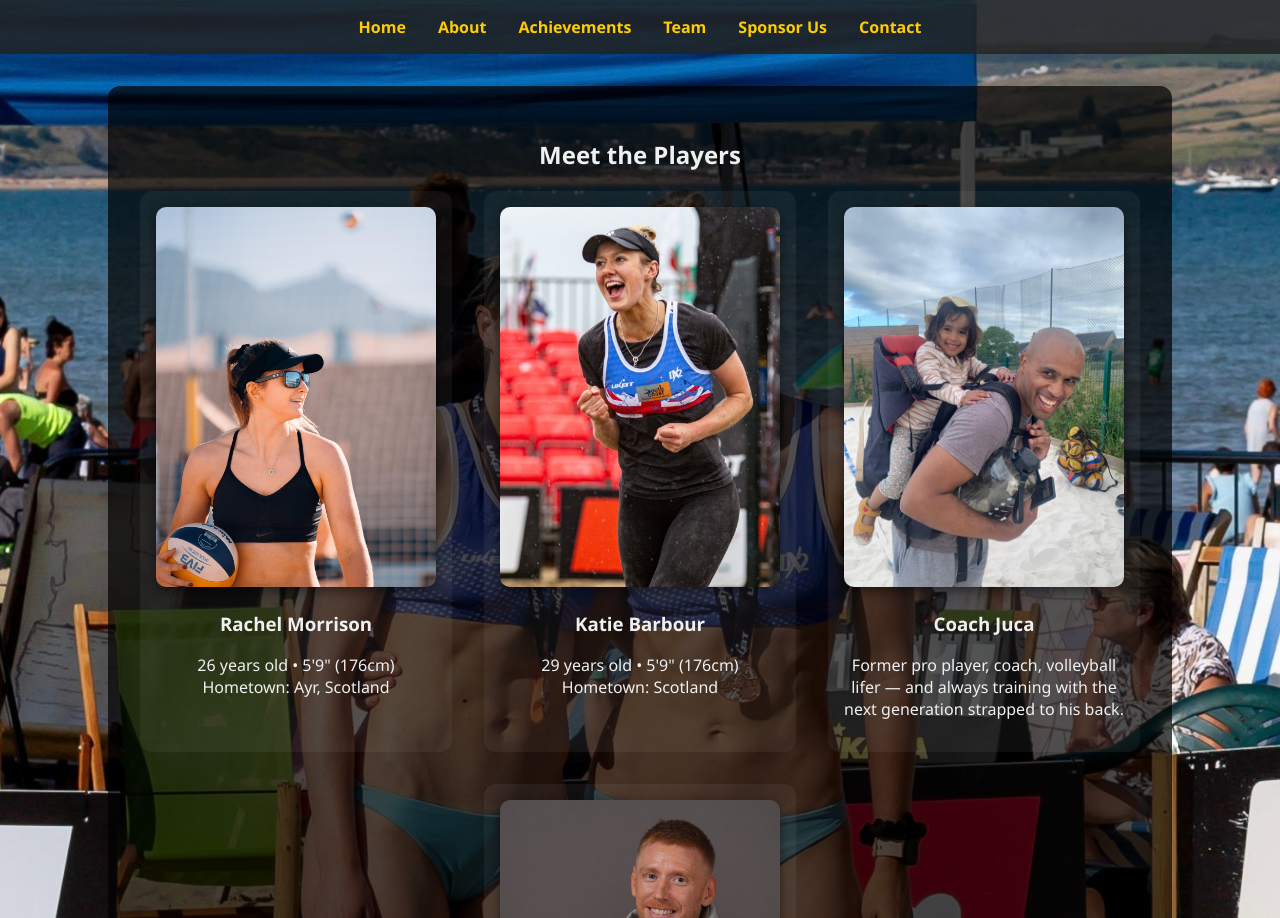
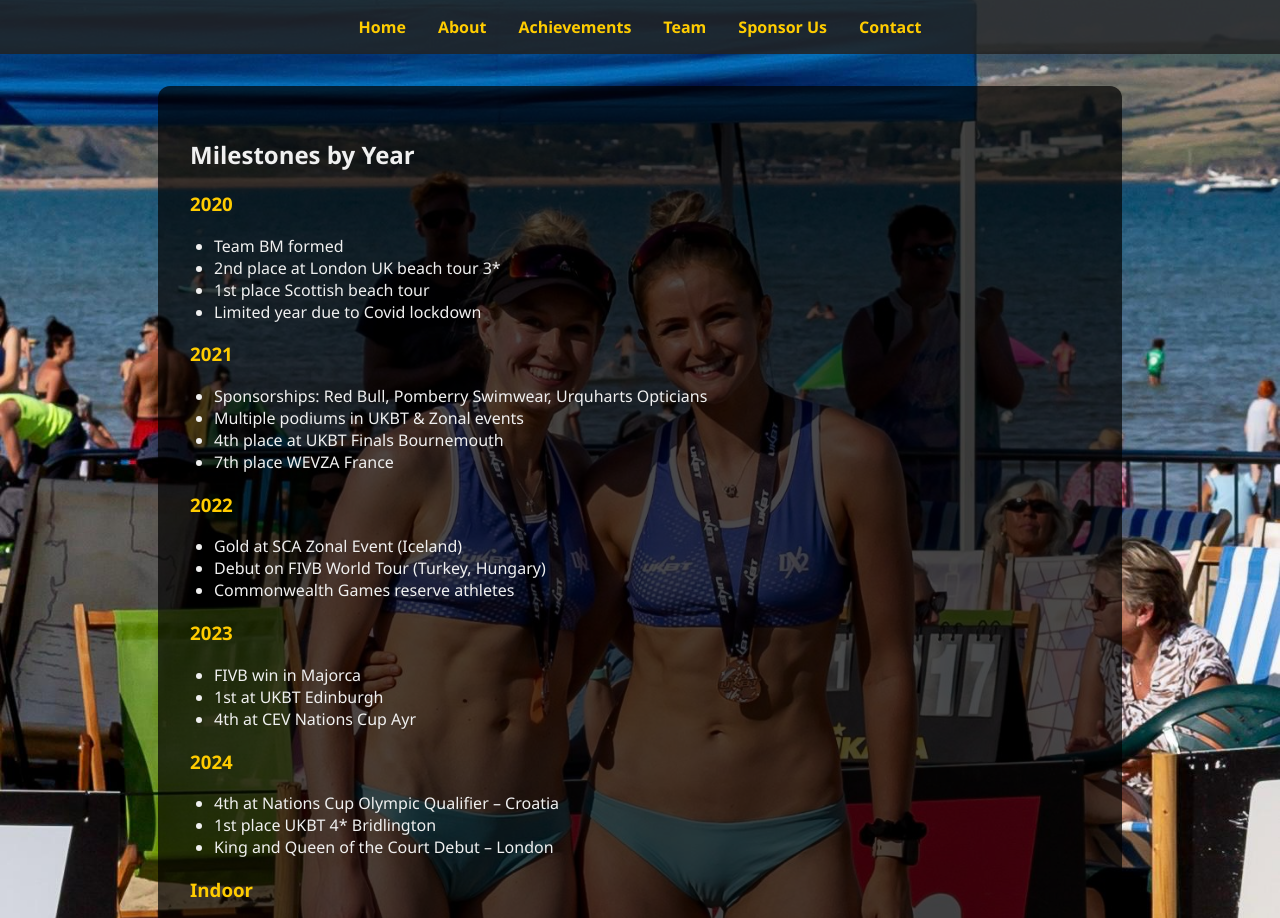
Before and after one commit to JucaVaz/barbourmorrisson-beachvolleyball, a plain HTML site: page achievements.html in a window 1280 px wide. Shown: the part 75-993 px from the top of the page. Drawn offline with Linux system fonts and the light colour scheme.

Commit message:
betatestwebteams3

```diff
--- a/achievements.html
+++ b/achievements.html
@@ -1,9 +1,9 @@
 <!DOCTYPE html>
 <html lang="en">
 <head>
-  <meta charset="UTF-8" />
-  <meta name="viewport" content="width=device-width, initial-scale=1.0" />
-  <title>Barbour/Morrison Beach Volleyball</title>
+  <meta charset="UTF-8">
+  <meta name="viewport" content="width=device-width, initial-scale=1.0">
+  <title>Achievements | Barbour/Morrison Beach Volleyball</title>
   <style>
     body {
       margin: 0;
@@ -18,9 +18,8 @@
       text-align: center;
     }
     header h1 {
+      color: #ffcc00;
       margin: 0;
-      font-size: 2em;
-      color: #ffcc00;
     }
     nav {
       display: flex;
@@ -35,31 +34,17 @@
       font-weight: bold;
     }
     section {
-      max-width: 1000px;
+      max-width: 900px;
       margin: 2em auto;
       padding: 2em;
       background: rgba(0, 0, 0, 0.7);
       border-radius: 12px;
     }
-    .players {
-      display: flex;
-      flex-wrap: wrap;
-      justify-content: center;
-      gap: 2em;
+    h3 {
+      color: #ffcc00;
     }
-    .player {
-      background: rgba(255, 255, 255, 0.05);
-      border-radius: 12px;
-      padding: 1em;
-      text-align: center;
-      width: 280px;
-    }
-    .player img {
-      width: 100%;
-      height: 380px;
-      object-fit: cover;
-      border-radius: 10px;
-      box-shadow: 0 4px 12px rgba(0,0,0,0.5);
+    ul {
+      padding-left: 1.5em;
     }
     footer {
       text-align: center;
@@ -75,7 +60,7 @@
 </head>
 <body>
   <header>
-    <h1>Barbour/Morrison Beach Volleyball</h1>
+    <h1>Our Achievements</h1>
   </header>
   <nav>
     <a href="index.html">Home</a>
@@ -87,33 +72,54 @@
   </nav>
 
   <section>
-    <h2 style="text-align:center">Meet the Players</h2>
-    <div class="players">
-      <div class="player">
-        <img src="images/rachel.jpg" alt="Rachel Morrison">
-        <h3>Rachel Morrison</h3>
-        <p>26 years old • 5'9" (176cm)<br>Hometown: Ayr, Scotland</p>
-      </div>
-      <div class="player">
-        <img src="images/katie.jpg" alt="Katie Barbour">
-        <h3>Katie Barbour</h3>
-        <p>29 years old • 5'9" (176cm)<br>Hometown: Scotland</p>
-      </div>
-      <div class="player">
-        <img src="images/juca.jpg" alt="Coach Juca">
-        <h3>Coach Juca</h3>
-        <p>Former pro player, coach, volleyball lifer — and always training with the next generation strapped to his back.</p>
-      </div>
-      <div class="player">
-        <img src="images/liam.jpg" alt="Coach Liam">
-        <h3>Coach Liam</h3>
-        <p>Volleyball brain and energy source. Passionate about the game, player development, and good hoodie aesthetics.</p>
-      </div>
-    </div>
+    <h2>Milestones by Year</h2>
+
+    <h3>2020</h3>
+    <ul>
+      <li>Team BM formed</li>
+      <li>2nd place at London UK beach tour 3*</li>
+      <li>1st place Scottish beach tour</li>
+      <li>Limited year due to Covid lockdown</li>
+    </ul>
+
+    <h3>2021</h3>
+    <ul>
+      <li>Sponsorships: Red Bull, Pomberry Swimwear, Urquharts Opticians</li>
+      <li>Multiple podiums in UKBT & Zonal events</li>
+      <li>4th place at UKBT Finals Bournemouth</li>
+      <li>7th place WEVZA France</li>
+    </ul>
+
+    <h3>2022</h3>
+    <ul>
+      <li>Gold at SCA Zonal Event (Iceland)</li>
+      <li>Debut on FIVB World Tour (Turkey, Hungary)</li>
+      <li>Commonwealth Games reserve athletes</li>
+    </ul>
+
+    <h3>2023</h3>
+    <ul>
+      <li>FIVB win in Majorca</li>
+      <li>1st at UKBT Edinburgh</li>
+      <li>4th at CEV Nations Cup Ayr</li>
+    </ul>
+
+    <h3>2024</h3>
+    <ul>
+      <li>4th at Nations Cup Olympic Qualifier – Croatia</li>
+      <li>1st place UKBT 4* Bridlington</li>
+      <li>King and Queen of the Court Debut – London</li>
+    </ul>
+
+    <h3>Indoor</h3>
+    <ul>
+      <li>3x Scottish Cup Wins (2020–2024)</li>
+      <li>2x Premier League Titles</li>
+      <li>Multiple MVP nominations</li>
+    </ul>
   </section>
 
   <footer>
-    <p>Follow us on Instagram: <a href="https://instagram.com/barbourmorrison_beachvb">@barbourmorrison_beachvb</a></p>
     <p>&copy; 2025 Barbour/Morrison Beach Volleyball</p>
   </footer>
 </body>
```
